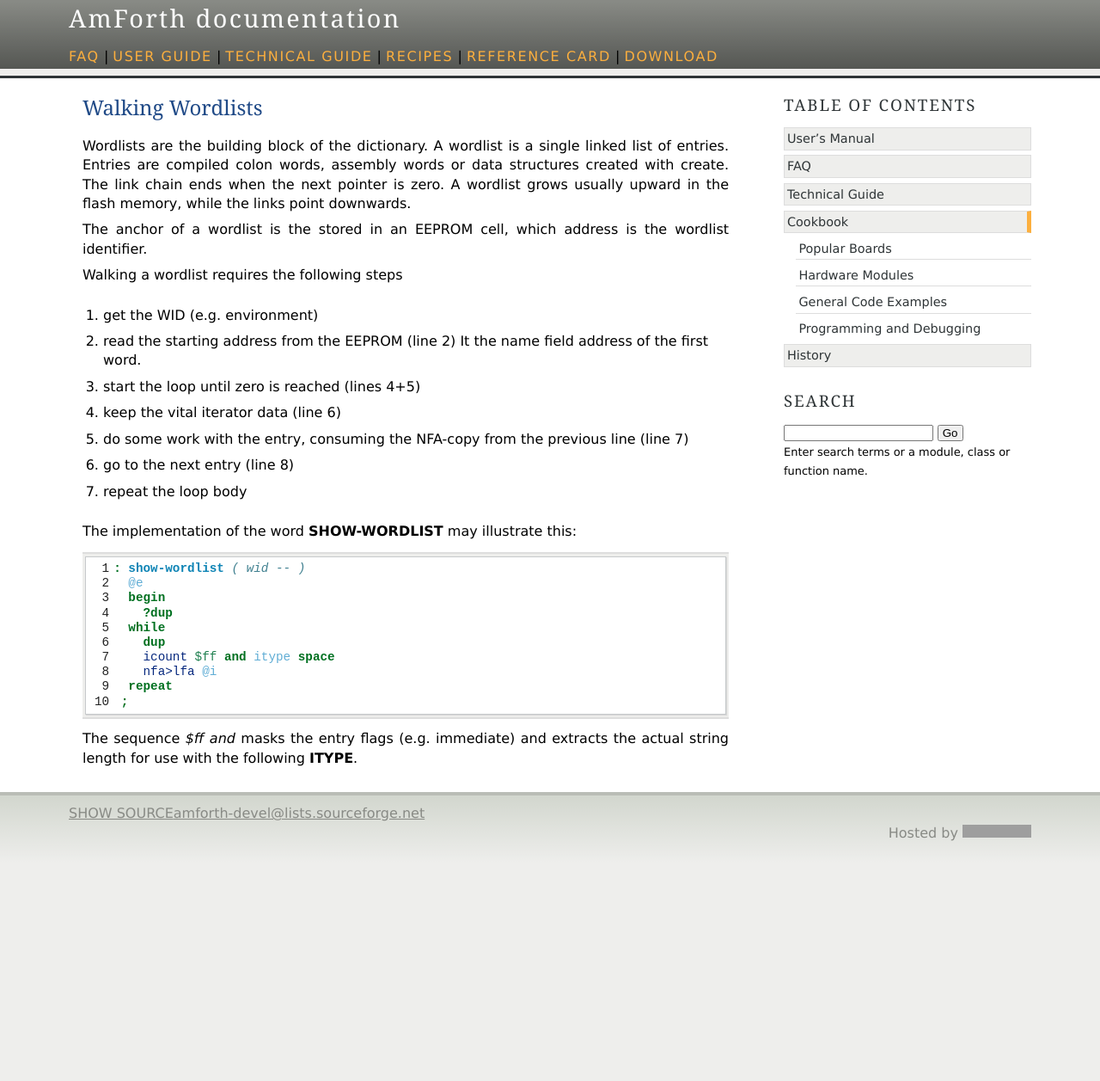
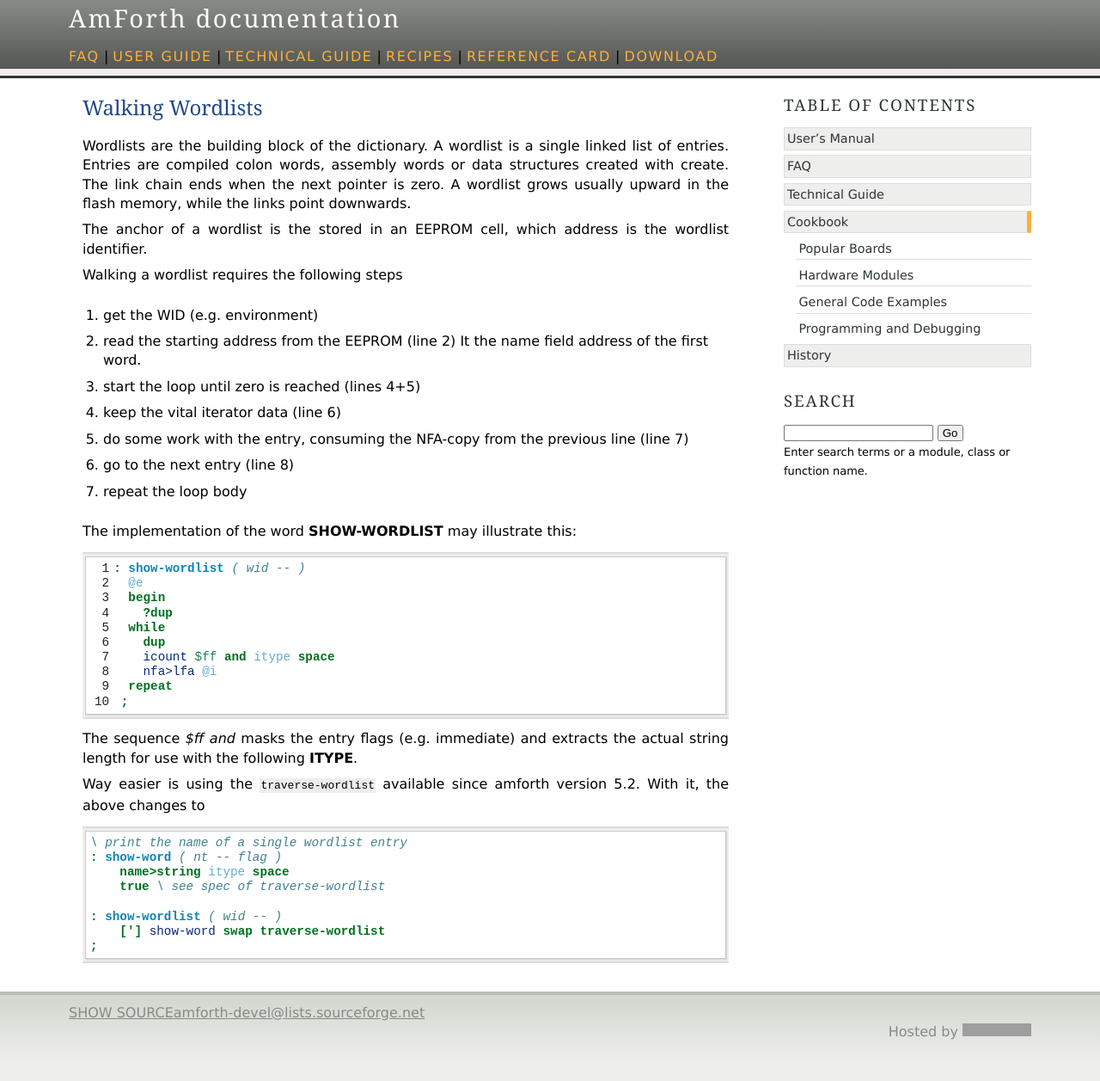
Before and after one commit to wexi/amforth-shadow, a Sphinx documentation site: the page built from doc/source/TG/recipes/WalkingWordlists.rst, in a window 1280 px wide. Shown: the whole page at 86% size. Built offline with Sphinx 7.4.7, drawn with Linux system fonts in a browser that asks for light colours; pages that are not in the unit, such as notebooks, are missing from menus; before the commit the page ends 1025 px from its top, so only the background shows below that; grey boxes are pictures that could not be loaded.

Commit message:
Mention the traverse-wordlist.
git-svn-id: svn://svn.code.sf.net/p/amforth/code/trunk@1476 fd1c0b69-5d68-47f5-910c-86182ebb6ecd

```diff
--- a/doc/source/TG/recipes/WalkingWordlists.rst
+++ b/doc/source/TG/recipes/WalkingWordlists.rst
@@ -41,3 +41,17 @@ The implementation of the word :command:`show-wordlist` may illustrate this:
 
 The sequence `$ff and` masks the entry flags (e.g. immediate) and
 extracts the actual string length for use with the following :command:`itype`.
+
+Way easier is using the ``traverse-wordlist`` available since amforth version 5.2.
+With it, the above changes to
+
+.. code-block:: forth
+
+   \ print the name of a single wordlist entry
+   : show-word ( nt -- flag )
+       name>string itype space
+       true \ see spec of traverse-wordlist
+
+   : show-wordlist ( wid -- )
+       ['] show-word swap traverse-wordlist
+   ;
```
